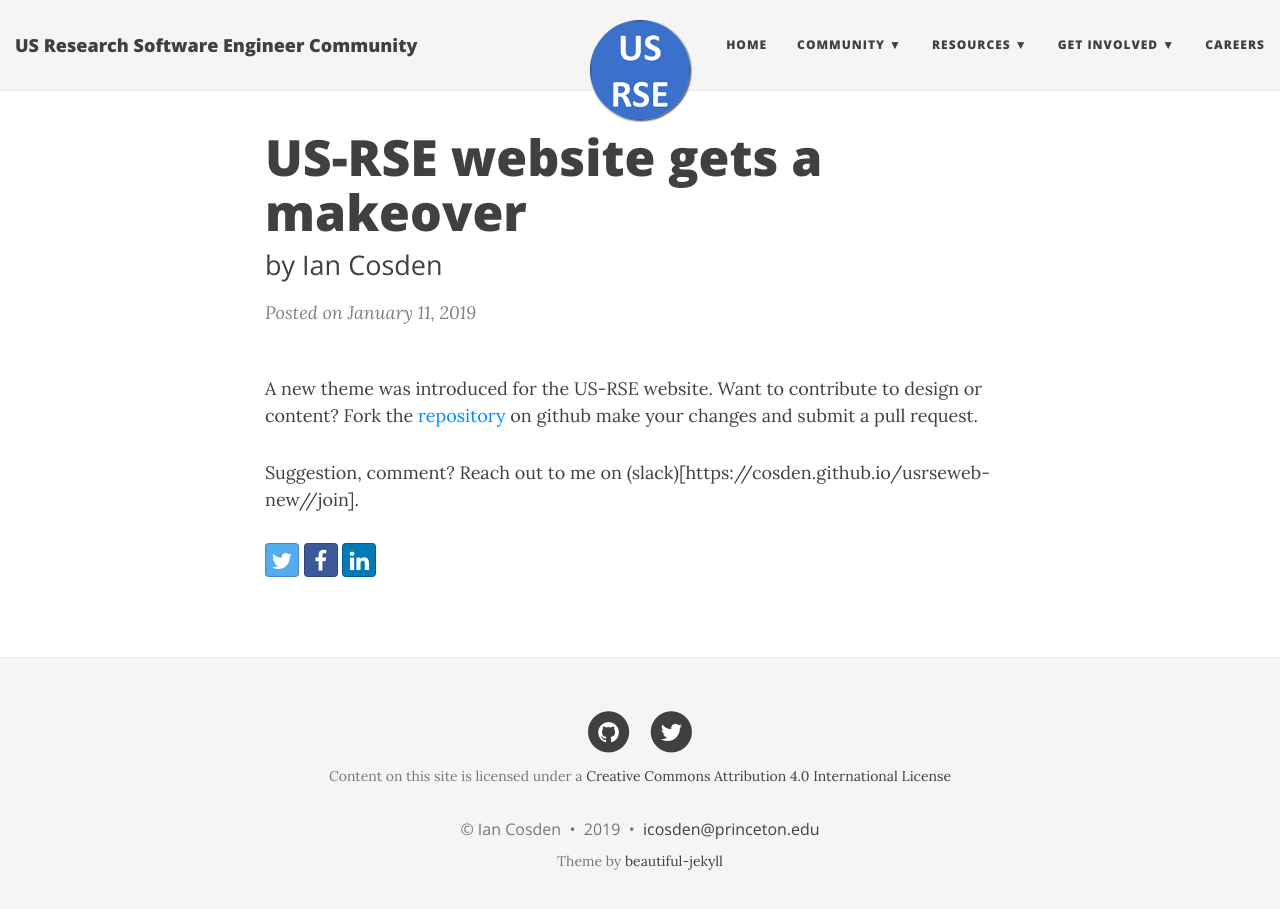
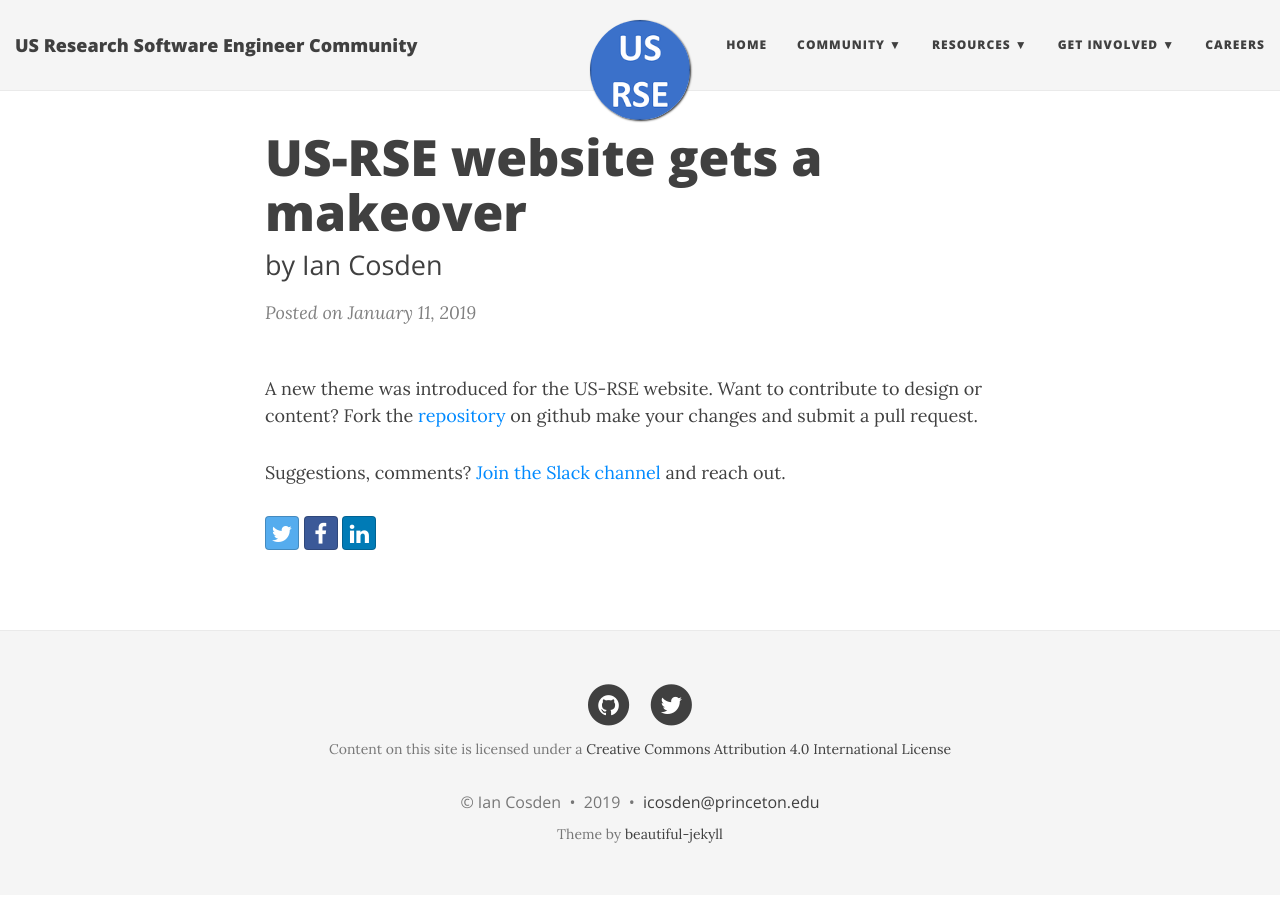
Before and after one commit to cosden/usrseweb-new, a Jekyll site: the page built from _posts/2019-01-11-site-update.md, in a window 1280 px wide and 922 px high. Shown: the top 909 px of the window. Built offline with Jekyll 4.4.1, drawn with Linux system fonts in a browser that asks for light colours; nearby versions of some CDN libraries.

Commit message:
Fix link

```diff
--- a/_posts/2019-01-11-site-update.md
+++ b/_posts/2019-01-11-site-update.md
@@ -6,4 +6,4 @@ subtitle: by Ian Cosden
 
 A new theme was introduced for the US-RSE website.  Want to contribute to design or content?  Fork the [repository](https://usrse.github.io/usrseweb/) on github make your changes and submit a pull request.
 
-Suggestion, comment?  Reach out to me on (slack)[{{site.url}}/join].
+Suggestions, comments?  [Join the Slack channel]({{site.url}}/join) and reach out.
```
